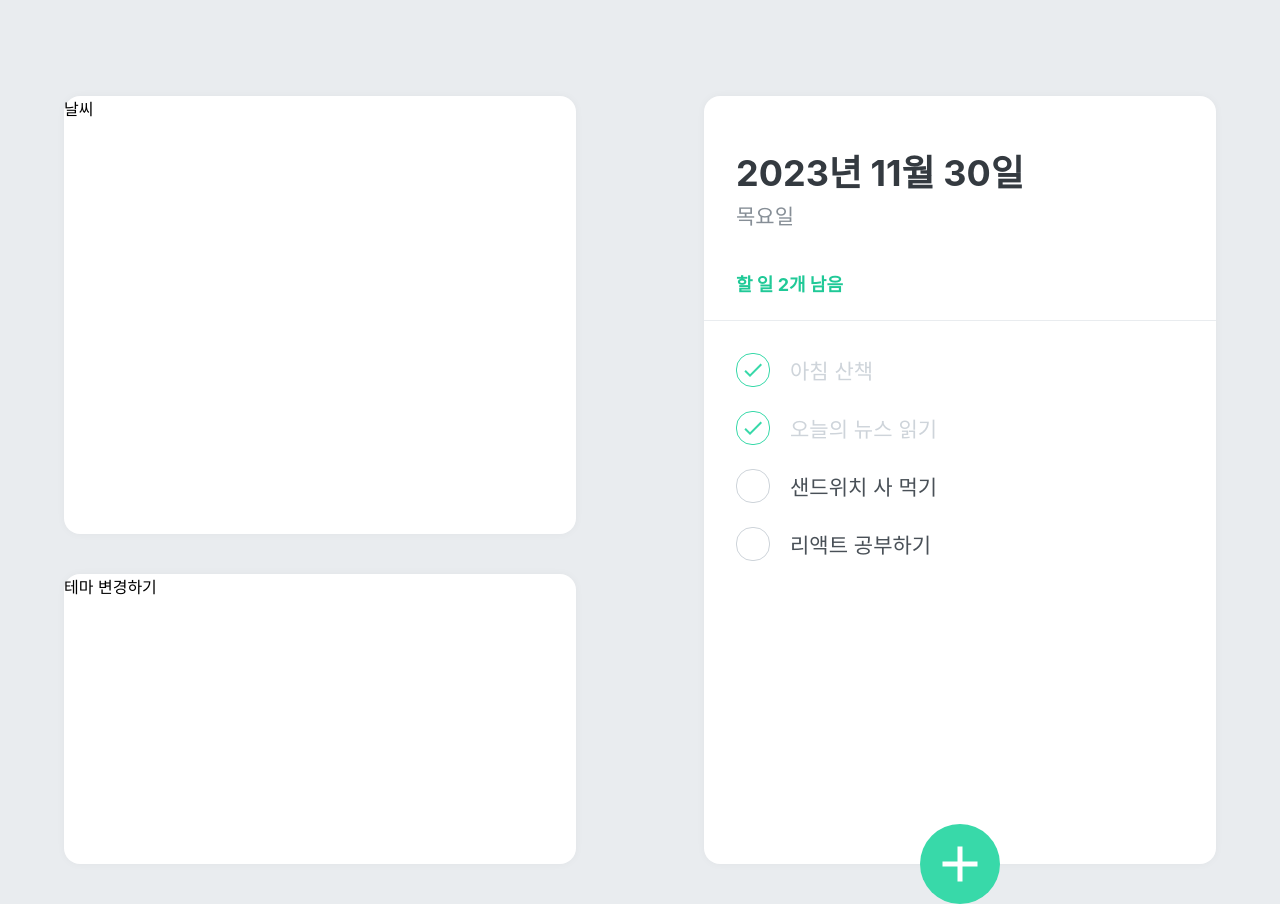
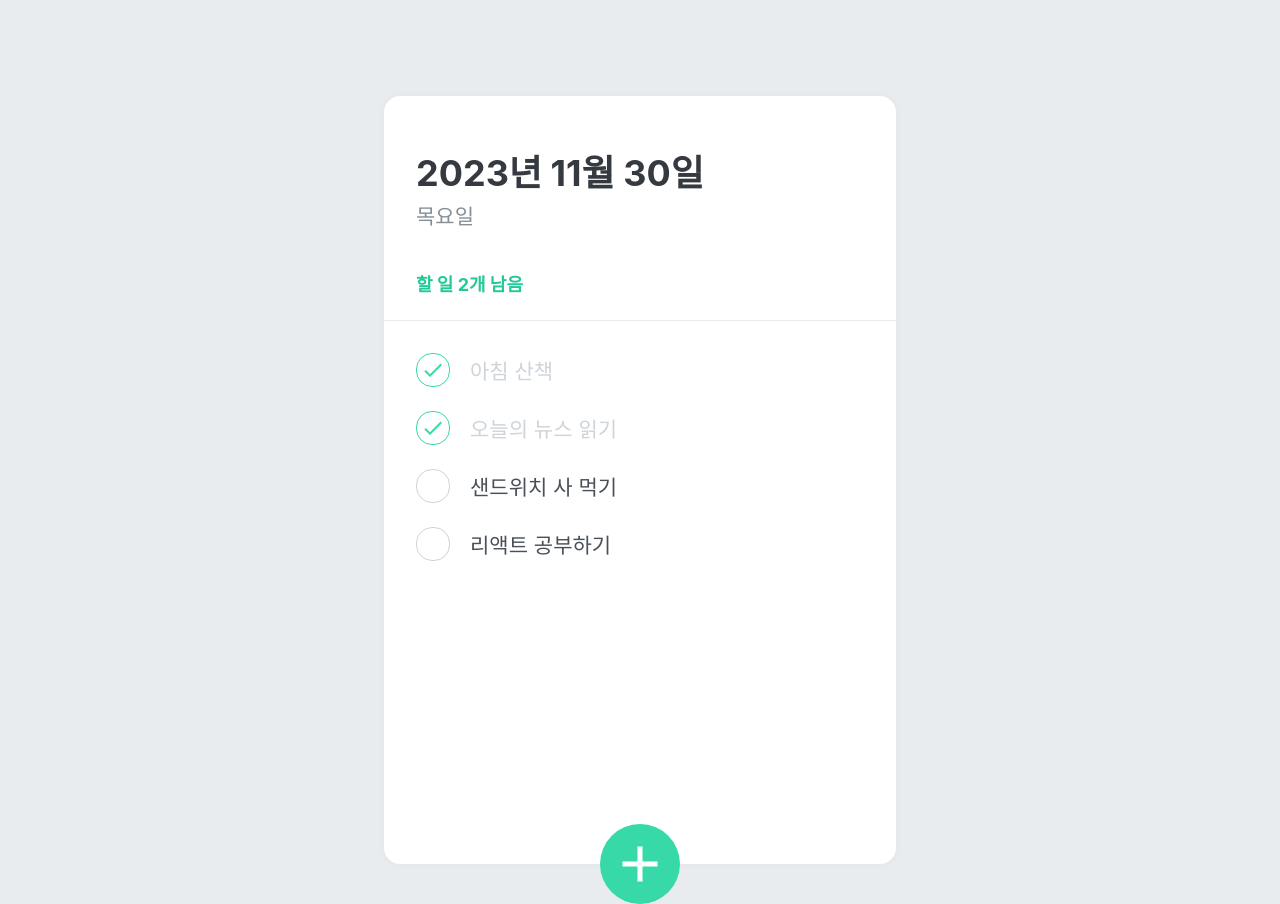
Before and after one commit to kyukong/react-to-do, a React (Create React App) app in the folder todo/: page / in a window 1280 px wide. Built offline with nearby package versions, Linux system fonts and the light colour scheme.

Commit message:
refactor: 투두리스트 제외하고 모두 제거

```diff
--- a/todo/src/App.js
+++ b/todo/src/App.js
@@ -21,10 +21,6 @@ function App() {
         <ThemeProvider>
             <GlobalStyle/>
             <GlobalTemplate>
-                <LeftTemplate>
-                    <WeatherTemplate>날씨</WeatherTemplate>
-                    <ThemeTemplate>테마 변경하기</ThemeTemplate>
-                </LeftTemplate>
                 <TodoProvider>
                     <TodoTemplate>
                         <TodoHead/>
```
